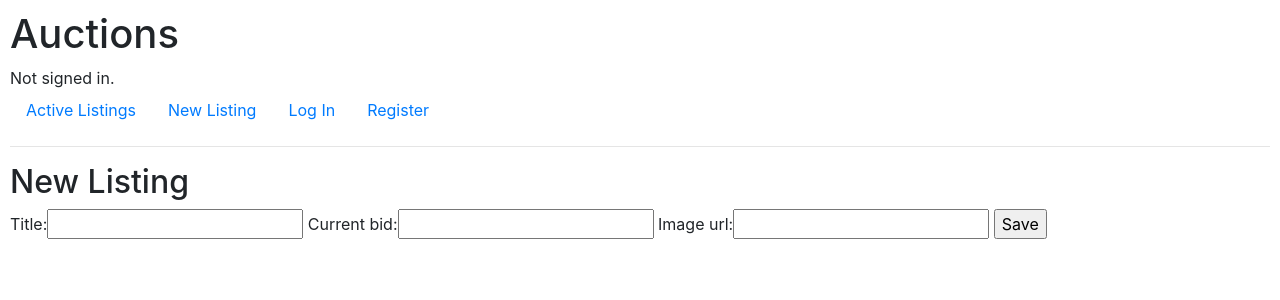
After one commit to jacobsHandling/commerce, a Django app: page /new-listing in a window 1280 px wide. The commit adds this page. Shown: the top 300 px of the page. Run offline with Django 3.2, Linux system fonts and the light colour scheme; some libraries are stand-ins or nearby versions.

Commit message:
setup scaffolding for New Listing - still need to implement database additions

```diff
--- /dev/null
+++ b/auctions/forms.py
@@ -0,0 +1,17 @@
+from django import forms
+
+# So when we handle a model instance in a view, we typically
+# retrieve it from the database. When we’re dealing with a form we
+# typically instantiate it in the view.
+
+# A Form instance has an is_valid() method, which runs validation routines
+# for all its fields. When this method is called, if all fields contain
+# valid data, it will:
+    # return True
+    # place the form’s data in its cleaned_data attribute.
+
+class ListingForm(forms.Form):
+    title = forms.CharField(max_length=64)  #Django will automatically render label="Title" based on the var name :O
+    description = forms.Textarea()
+    current_bid = forms.IntegerField()
+    image_url = forms.URLField()
--- a/auctions/templates/auctions/index.html
+++ b/auctions/templates/auctions/index.html
@@ -1,6 +1,9 @@
 {% extends "auctions/layout.html" %}
 
 {% block body %}
+    {% if message %}
+       <div>{{ message }}</div>
+    {% endif %}
     <h2>Active Listings</h2>
 
     TODO
--- a/auctions/templates/auctions/layout.html
+++ b/auctions/templates/auctions/layout.html
@@ -20,6 +20,9 @@
             <li class="nav-item">
                 <a class="nav-link" href="{% url 'index' %}">Active Listings</a>
             </li>
+            <li class="nav-item">
+                <a class="nav-link" href="{% url 'new-listing' %}">New Listing</a>
+            </li>
             {% if user.is_authenticated %}
                 <li class="nav-item">
                     <a class="nav-link" href="{% url 'logout' %}">Log Out</a>
--- /dev/null
+++ b/auctions/templates/auctions/new_listing.html
@@ -0,0 +1,11 @@
+{% extends "auctions/layout.html" %}
+
+{% block body %}
+    <h2>New Listing</h2>
+
+    <form action="{% url 'new-listing' %}" method="post">
+        {% csrf_token %}
+        {{ form }}
+        <input type="submit" value="Save">
+    </form>
+{% endblock %}
--- a/auctions/urls.py
+++ b/auctions/urls.py
@@ -6,5 +6,6 @@ urlpatterns = [
     path("", views.index, name="index"),
     path("login", views.login_view, name="login"),
     path("logout", views.logout_view, name="logout"),
-    path("register", views.register, name="register")
+    path("register", views.register, name="register"),
+    path("new-listing", views.new_listing, name="new-listing"),
 ]
--- a/auctions/views.py
+++ b/auctions/views.py
@@ -5,6 +5,8 @@ from django.shortcuts import render
 from django.urls import reverse
 
 from .models import User
+from .forms import *
+
 
 
 def index(request):
@@ -61,3 +63,19 @@ def register(request):
         return HttpResponseRedirect(reverse("index"))
     else:
         return render(request, "auctions/register.html")
+
+
+def new_listing(request):
+    """creates a new listing"""
+    if request.method == 'POST':
+        form = ListingForm(request.POST)
+        if form.is_valid():
+            # process the data in form.cleaned_data
+            return render(request, "auctions/index.html", {
+                "message": "New listing saved successfully!"
+            })
+    else:
+        form = ListingForm()
+        return render(request, "auctions/new_listing.html", {
+            "form": form
+        })
```
Also changed, not shown: auctions/models.py (+15 -0 lines).
